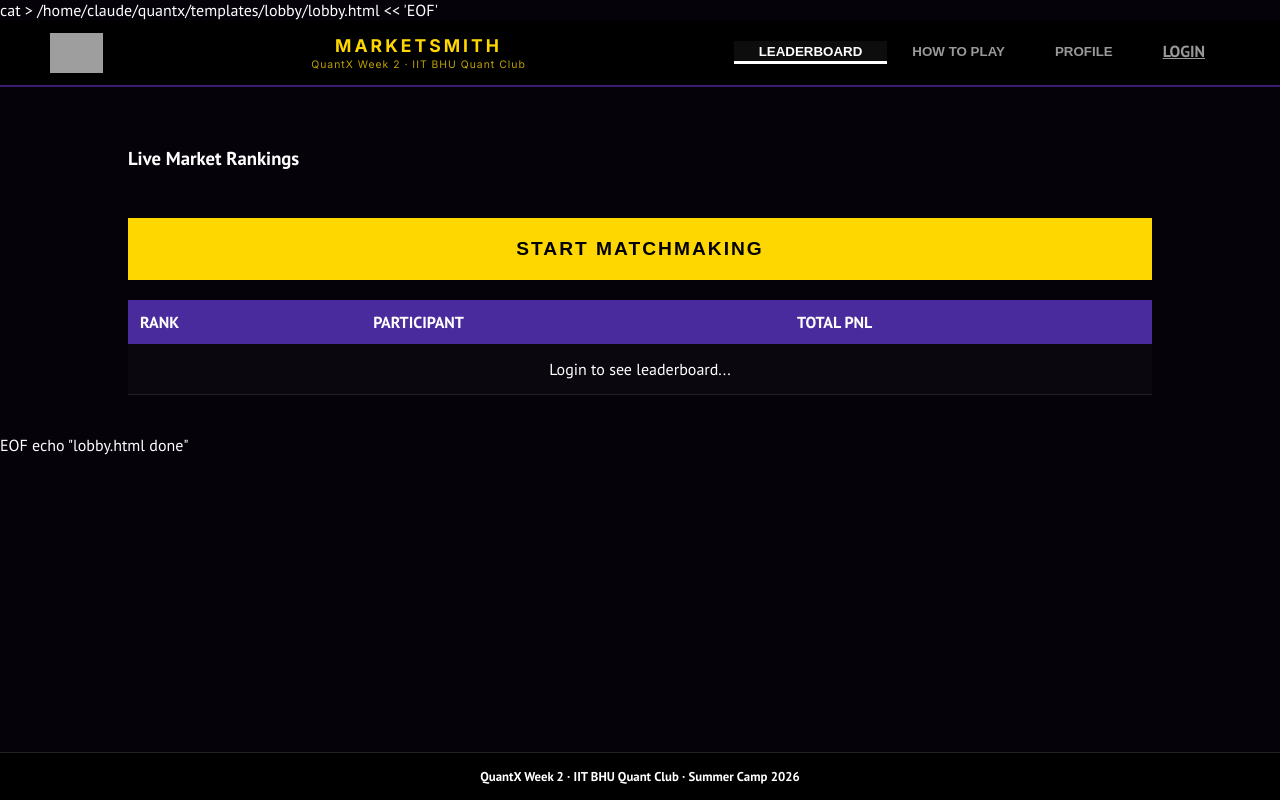
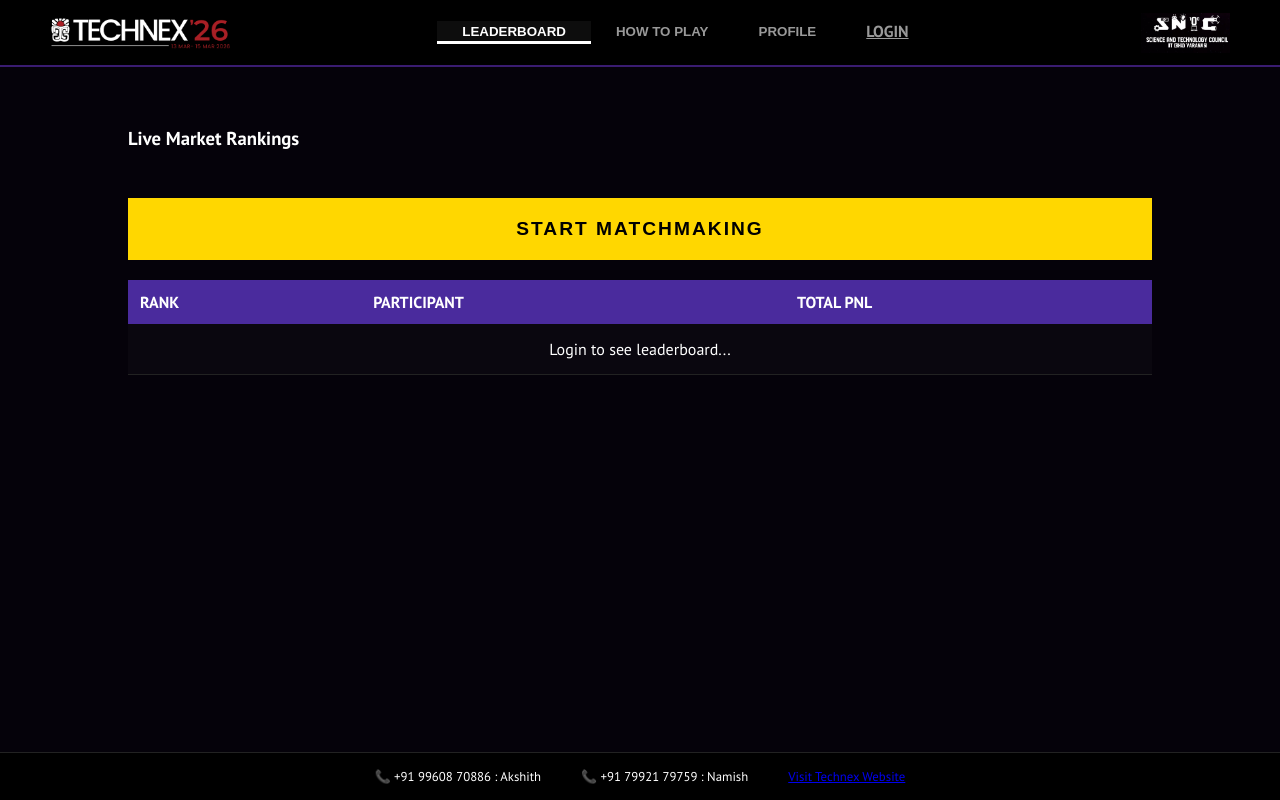
Before and after one commit to aryagiriX1219/marketsmith-repaired, a Django app: page / in a window 1280 px wide. Run offline with Django 5.2, Linux system fonts and the light colour scheme; grey boxes are pictures that could not be loaded.

Commit message:
Update lobby.html

```diff
--- a/templates/lobby/lobby.html
+++ b/templates/lobby/lobby.html
@@ -1,59 +1,116 @@
-cat > /home/claude/quantx/templates/lobby/lobby.html << 'EOF'
 {% load static %}
 <!DOCTYPE html>
 <html lang="en">
 <head>
     <meta charset="UTF-8">
     <meta name="viewport" content="width=device-width, initial-scale=1.0">
-    <title>Lobby | MARKETSMITH · QuantX</title>
-    <link href="https://fonts.googleapis.com/css2?family=Lora:wght@700&family=PT+Sans:wght@400;700&family=Inter:wght@400;600;700&display=swap" rel="stylesheet">
+    <title>Lobby | MARKETSMITH</title>
+    <link href="https://fonts.googleapis.com/css2?family=Lora:wght@700&family=PT+Sans:wght@400;700&display=swap" rel="stylesheet">
     <link rel="stylesheet" href="{% static 'style.css' %}">
     <style>
+    /* Logout Pop-up Styles */
     #logout-overlay {
-        display: none;
-        position: fixed; top: 0; left: 0; width: 100%; height: 100%;
-        background-color: rgba(13, 6, 20, 0.95);
-        z-index: 9999;
-        flex-direction: column; align-items: center; justify-content: center;
+        display: none; /* Hidden by default */
+        position: fixed;
+        top: 0;
+        left: 0;
+        width: 100%;
+        height: 100%;
+        background-color: rgba(13, 6, 20, 0.95); /* Deep dark purple blur */
+        z-index: 9999; /* Stays on top of everything */
+        flex-direction: column;
+        align-items: center;
+        justify-content: center;
     }
-    .logout-text { color: #ffd700; font-family: 'Lora', serif; font-size: 2rem; font-weight: bold; letter-spacing: 2px; animation: pulse 1.5s infinite; }
-    .spinner { border: 4px solid rgba(255,255,255,0.1); border-top: 4px solid #ffd700; border-radius: 50%; width: 50px; height: 50px; animation: spin 1s linear infinite; margin-bottom: 20px; }
+
+    .logout-text {
+        color: #fce34d; /* Technex Gold */
+        font-family: 'Lora', serif;
+        font-size: 2rem;
+        font-weight: bold;
+        letter-spacing: 2px;
+        animation: pulse 1.5s infinite;
+    }
+
+    .spinner {
+        border: 4px solid rgba(255, 255, 255, 0.1);
+        border-top: 4px solid #fce34d;
+        border-radius: 50%;
+        width: 50px;
+        height: 50px;
+        animation: spin 1s linear infinite;
+        margin-bottom: 20px;
+    }
+
     @keyframes spin { 0% { transform: rotate(0deg); } 100% { transform: rotate(360deg); } }
-    @keyframes pulse { 0% { opacity:1; } 50% { opacity:0.7; } 100% { opacity:1; } }
+    @keyframes pulse { 0% { opacity: 1; } 50% { opacity: 0.7; } 100% { opacity: 1; } }
+</style>
 
-    .profile-table-fixed { width: 100%; max-width: 600px; margin: 40px auto; border-collapse: collapse; background-color: #1a0f2e; border-radius: 8px; box-shadow: 0 10px 30px rgba(0,0,0,0.5); overflow: hidden; }
-    .profile-table-fixed th, .profile-table-fixed td { padding: 25px 30px; text-align: left; border-bottom: 2px solid #3d2b56; font-size: 1.3rem; }
-    .profile-table-fixed th { color: #ffd700; font-weight: 800; width: 45%; letter-spacing: 1px; }
-    .profile-table-fixed td { color: #ffffff; font-weight: 700; font-family: monospace; font-size: 1.4rem; }
-    .profile-table-fixed tr:last-child th, .profile-table-fixed tr:last-child td { border-bottom: none; }
-
-    .quantx-header-brand {
-        display: flex; flex-direction: column; align-items: center; justify-content: center;
-        color: #ffd700; font-family: 'Inter', sans-serif;
-    }
-    .quantx-header-brand .brand-main { font-size: 1.1rem; font-weight: 800; letter-spacing: 3px; }
-    .quantx-header-brand .brand-sub { font-size: 0.65rem; letter-spacing: 1px; opacity: 0.75; margin-top: 2px; }
-    </style>
 <script>
     function handleLogout(event) {
+        // 1. Stop the form from submitting instantly
         event.preventDefault();
+
+        // 2. Show the fancy pop-up overlay
         document.getElementById('logout-overlay').style.display = 'flex';
-        setTimeout(function() { document.getElementById('logout-form').submit(); }, 2000);
+
+        // 3. Wait exactly 2 seconds (2000 milliseconds), then submit to backend
+        setTimeout(function() {
+            document.getElementById('logout-form').submit();
+        }, 2000);
     }
 </script>
+    <style>
+    /* Upgraded Profile Table Styling */
+    .profile-table-fixed {
+        width: 100%;
+        max-width: 600px;
+        margin: 40px auto;
+        border-collapse: collapse;
+        background-color: #1a0f2e; /* Matches your dark panel aesthetic */
+        border-radius: 8px;
+        box-shadow: 0 10px 30px rgba(0, 0, 0, 0.5);
+        overflow: hidden;
+    }
+
+    .profile-table-fixed th,
+    .profile-table-fixed td {
+        padding: 25px 30px; /* Large spacing */
+        text-align: left;
+        border-bottom: 2px solid #3d2b56;
+        font-size: 1.3rem; /* Much larger font */
+    }
+
+    .profile-table-fixed th {
+        color: #fce34d; /* Technex Gold */
+        font-weight: 800; /* Extra bold headers */
+        width: 45%;
+        letter-spacing: 1px;
+    }
+
+    .profile-table-fixed td {
+        color: #ffffff;
+        font-weight: 700; /* Bold values */
+        font-family: monospace; /* Gives it a data/tech feel */
+        font-size: 1.4rem;
+    }
+
+    /* Remove border from the last row */
+    .profile-table-fixed tr:last-child th,
+    .profile-table-fixed tr:last-child td {
+        border-bottom: none;
+    }
+</style>
 </head>
 <body class="lobby-page-bg">
     <header class="cf-header">
         <div class="header-inner">
-            <img src="https://i.ibb.co/pvRwZyW0/quant-club-logo.webp" alt="QuantX IIT BHU" class="header-logo">
-            <div class="quantx-header-brand">
-                <span class="brand-main">MARKETSMITH</span>
-                <span class="brand-sub">QuantX Week 2 · IIT BHU Quant Club</span>
-            </div>
+            <img src="{% static 'logo.png' %}" alt="Technex" class="header-logo">
             <nav class="cf-tabs">
                 <button class="tab-link active" onclick="switchTab(event, 'leaderboard')">LEADERBOARD</button>
                 <button class="tab-link" onclick="switchTab(event, 'rules')">HOW TO PLAY</button>
                 <button class="tab-link" onclick="switchTab(event, 'profile')">PROFILE</button>
+
                 {% if not user.is_authenticated %}
     <a href="{% url 'login' %}" class="tab-link login-link">LOGIN</a>
 {% else %}
@@ -63,26 +120,31 @@ cat > /home/claude/quantx/templates/lobby/lobby.html << 'EOF'
     </form>
 {% endif %}
             </nav>
+            <img src="{% static 'logo2.png' %}" alt="SNC" class="header-logo">
         </div>
     </header>
-
 <div id="logout-overlay">
     <div class="spinner"></div>
     <div class="logout-text">Logging you out...</div>
 </div>
-
     <main class="dashboard-content">
         <section id="leaderboard" class="tab-pane active">
             <div class="view-header">
                 <h3>Live Market Rankings</h3>
                 <form method="POST" action="{% url 'matchmaking' %}">
                     {% csrf_token %}
-                    <button type="submit" class="join-btn">START MATCHMAKING</button>
+                    <button type="submit" class="join-btn">
+                        START MATCHMAKING
+                    </button>
                 </form>
             </div>
             <table class="market-table">
                 <thead>
-                    <tr><th>RANK</th><th>PARTICIPANT</th><th>TOTAL PNL</th></tr>
+                    <tr>
+                        <th>RANK</th>
+                        <th>PARTICIPANT</th>
+                        <th>TOTAL PNL</th>
+                    </tr>
                 </thead>
                 <tbody id="leaderboard-body">
                     {% if leaderboard %}
@@ -94,7 +156,9 @@ cat > /home/claude/quantx/templates/lobby/lobby.html << 'EOF'
                             </tr>
                         {% endfor %}
                     {% else %}
-                        <tr><td colspan="3" style="text-align:center;">Login to see leaderboard...</td></tr>
+                        <tr>
+                            <td colspan="3" style="text-align:center;">Login to see leaderboard...</td>
+                        </tr>
                     {% endif %}
                 </tbody>
             </table>
@@ -142,7 +206,7 @@ cat > /home/claude/quantx/templates/lobby/lobby.html << 'EOF'
                     <li>Trades will be executed at the ask price.</li>
                     <li>Orders are matched from best bid and best ask outward.</li>
                     <li>In case of a tie, the player booking the order first will be given priority.</li>
-                    <li>No money is kept by the dealer (sum of all players' PnL is always zero).</li>
+                    <li>No money is kept by the dealer (sum of all players’ PnL is always zero).</li>
                 </ul>
                 <h4>End of Round</h4>
                 <ul>
@@ -155,11 +219,25 @@ cat > /home/claude/quantx/templates/lobby/lobby.html << 'EOF'
 
         <section id="profile" class="tab-pane">
     <div class="view-header">
-                <h3 style="text-align:center; width:100%;">Participant Data</h3>
+        <h3 style="text-align: center; width: 100%;">Participant Data</h3>
     </div>
+
     {% if user.is_authenticated %}
         <table class="profile-table-fixed">
-                    <tr><th>PARTICIPANT NAME</th><td>{{ user.username }}</td></tr>
+            <tr>
+                <th>PARTICIPANT NAME</th>
+                <td>{{ user.username }}</td>
+            </tr>
+            <!-- <tr>
+                <th>TECHNEX ID</th>
+                <td>
+                    {% if user.profile.techhnex_id %}
+                        {{ user.profile.techhnex_id }}
+                    {% else %}
+                        Not Provided
+                    {% endif %}
+                </td>
+            </tr> -->
             <tr>
                 <th>CURRENT PNL</th>
                 <td id="profile-pnl" style="color: {% if total_pnl > 0 %}#4caf50{% elif total_pnl < 0 %}#f44336{% else %}#ffffff{% endif %};">
@@ -168,13 +246,17 @@ cat > /home/claude/quantx/templates/lobby/lobby.html << 'EOF'
             </tr>
         </table>
     {% else %}
-                <p style="text-align:center; font-size:1.2rem; color:#fff;">Please login to view your profile data.</p>
+        <p style="text-align: center; font-size: 1.2rem; color: #fff;">Please login to view your profile data.</p>
     {% endif %}
 </section>
     </main>
 
     <footer class="single-line-footer">
-        <span class="foot-link">QuantX Week 2 · IIT BHU Quant Club · Summer Camp 2026</span>
+        <span class="footer-item">📞 +91 99608 70886 : Akshith</span>
+            <span class="footer-item">📞 +91 79921 79759 : Namish</span>
+            <a href="https://www.technex.in/" target="_blank" class="footer-link">
+                Visit Technex Website
+            </a>
     </footer>
 
     <script>
@@ -185,5 +267,3 @@ cat > /home/claude/quantx/templates/lobby/lobby.html << 'EOF'
     <script>window.onload = initLobby;</script>
 </body>
 </html>
-EOF
-echo "lobby.html done"
```
Lines whose indentation alone changed are shown as unchanged.
